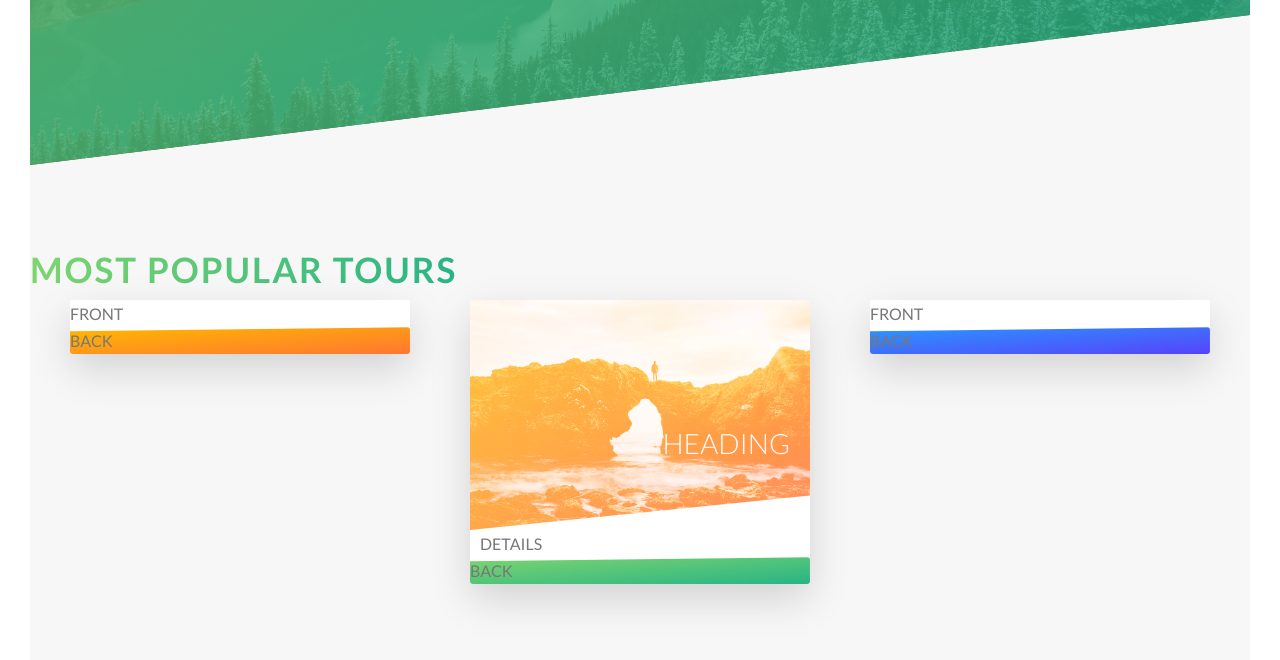
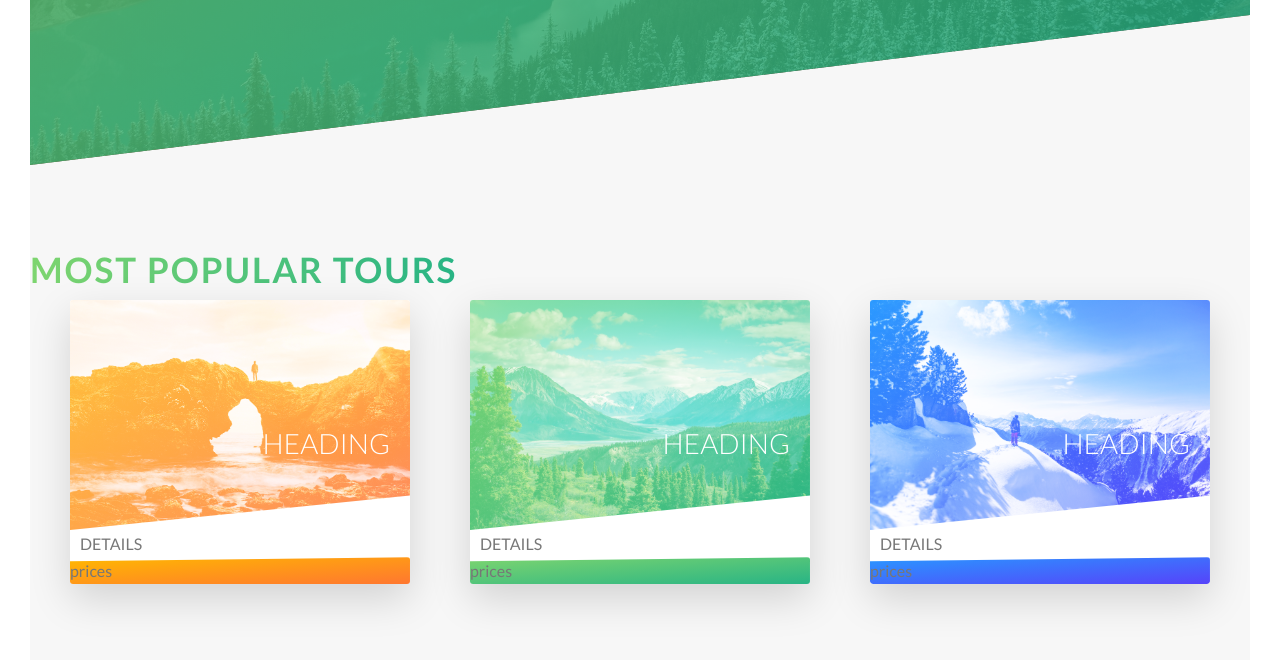
Before and after one commit to petitlapin86/adventours, a website: page index.html in a window 1280 px wide. Shown: the part 2104-2764 px from the top of the page. Drawn offline with Linux system fonts and the light colour scheme.

Commit message:
create linear image gradient

```diff
--- a/index.html
+++ b/index.html
@@ -117,17 +117,6 @@
             <div class="col-1-of-3">
               <div class="card">
                 <div class="card__side card__side--front">
-                  FRONT
-                </div>
-                <div class="card__side card__side--back card__side--back-1">
-                  BACK
-                </div>
-              </div>
-            </div>
-
-            <div class="col-1-of-3">
-              <div class="card">
-                <div class="card__side card__side--front">
                   <div class="card__picture card__picture--1">
                     &nbsp;
                   </div>
@@ -138,8 +127,28 @@
                     DETAILS
                   </div>
                 </div>
+                <div class="card__side card__side--back card__side--back-1">
+                  prices
+                </div>
+              </div>
+            </div>
+
+
+            <div class="col-1-of-3">
+              <div class="card">
+                <div class="card__side card__side--front">
+                  <div class="card__picture card__picture--2">
+                    &nbsp;
+                  </div>
+                  <div class="card__heading">
+                    HEADING
+                  </div>
+                  <div class="card__details">
+                    DETAILS
+                  </div>
+                </div>
                 <div class="card__side card__side--back card__side--back-2">
-                  BACK
+                  prices
                 </div>
               </div>
             </div>
@@ -147,13 +156,22 @@
             <div class="col-1-of-3">
               <div class="card">
                 <div class="card__side card__side--front">
-                  FRONT
-                </div>
-                <div class="card__side card__side--back card__side--back-3">
-                  BACK
+                  <div class="card__picture card__picture--3">
+                    &nbsp;
+                  </div>
+                  <div class="card__heading">
+                    HEADING
+                  </div>
+                  <div class="card__details">
+                    DETAILS
+                  </div>
+                  <div class="card__side card__side--back card__side--back-3">
+                    prices
+                  </div>
                 </div>
               </div>
-            </div>
+
+
           </div> <!--closes row-->
 
 
```
